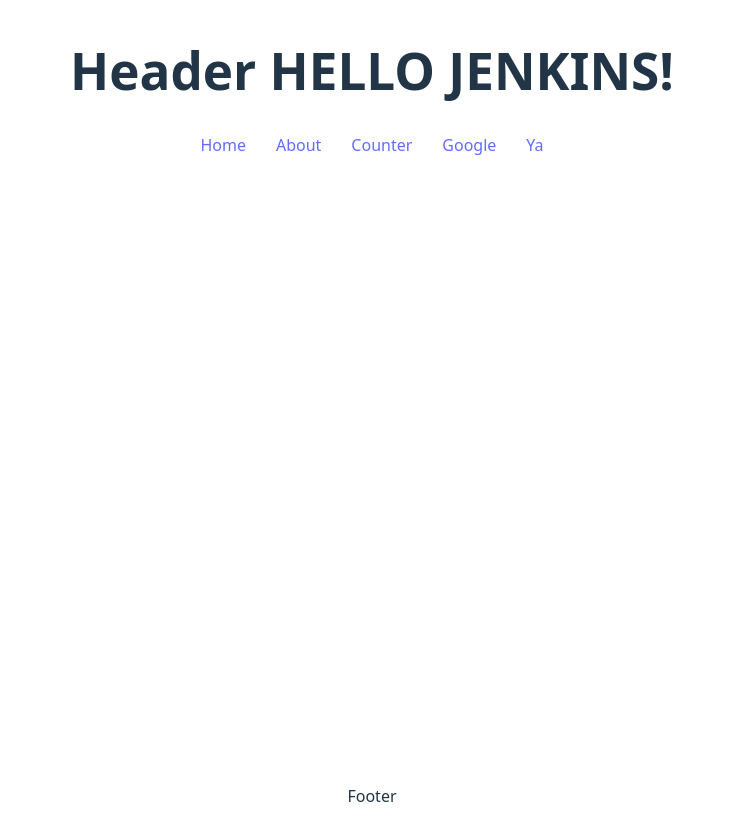
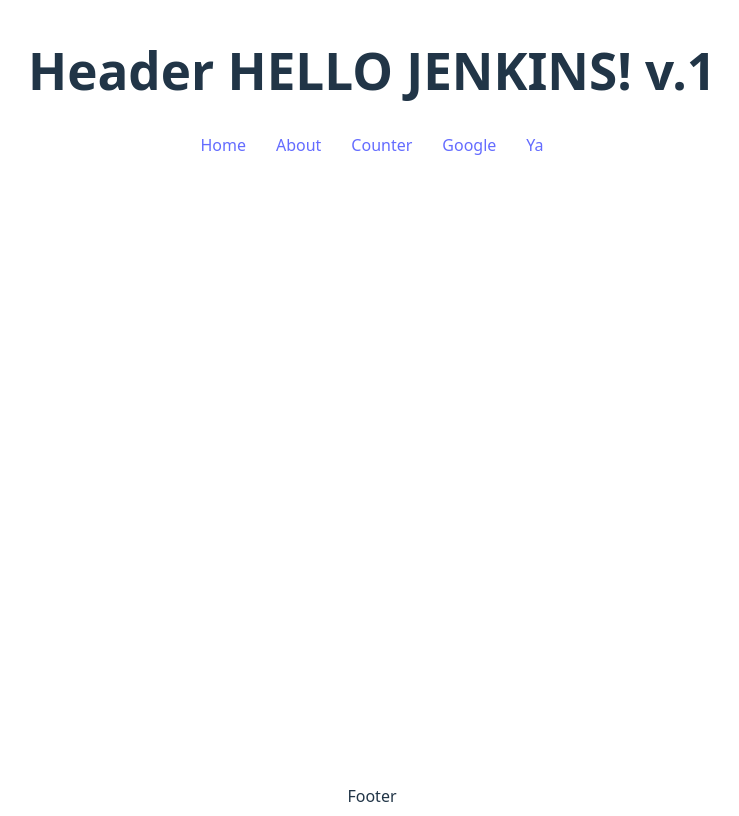
Before and after one commit to Dima163163/clicker-docker, a React (Vite) app: page / in a window 1280 px wide. Shown: the whole page, without its empty margins (268-1007 px from the left). Built offline with nearby package versions, Linux system fonts and the light colour scheme; no server answers.

Commit message:
add header text fix v.4

```diff
--- a/src/components/Layout.tsx
+++ b/src/components/Layout.tsx
@@ -4,7 +4,7 @@ export const Layout = () => {
     return (
         <>
             <header>
-                <h1>Header HELLO JENKINS!</h1>
+                <h1>Header HELLO JENKINS! v.1</h1>
                 <nav style={{display: 'flex', gap: '30px'}}>
                     <Link to={'/'}>Home</Link>
                     <Link to={'/about'}>About</Link>
```
